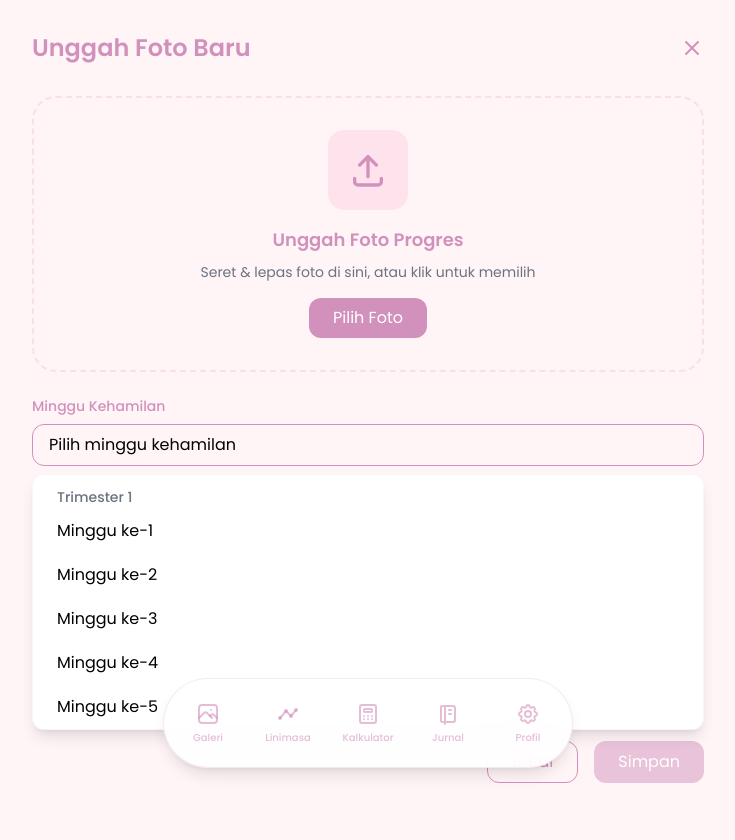
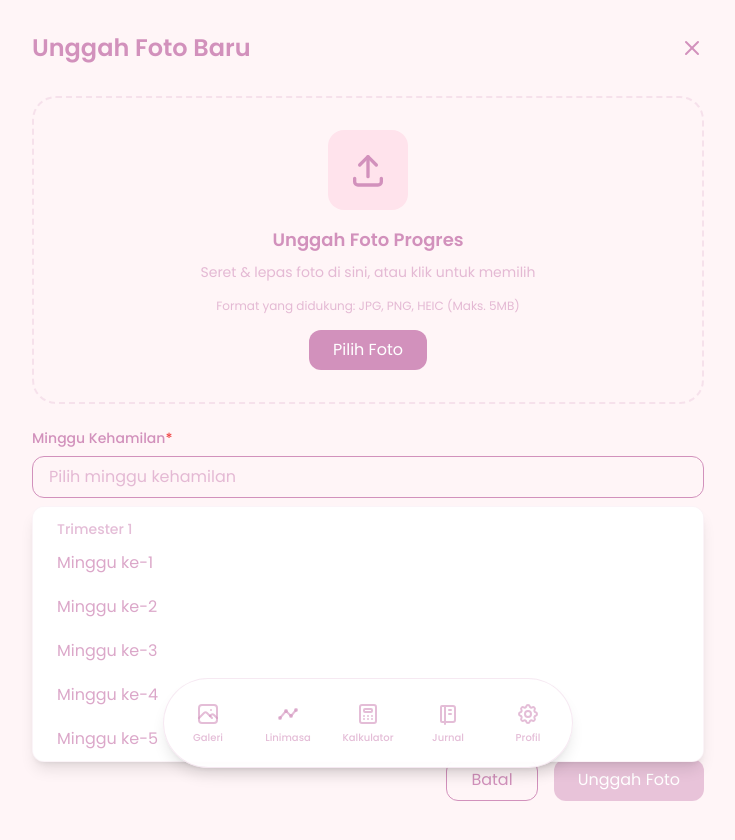
Before and after one commit to Hidayattt24/FE-Velora, a Next.js app: page /main/gallery/upload in a window 1280 px wide. Both pictures are taken after a click on the button "Pilih minggu kehamilan". Shown: the top 840 px of the page, without its empty margins (272-1007 px from the left). Built offline with nearby package versions, Linux system fonts and the light colour scheme.

Commit message:
fix : ui upload page

```diff
--- a/package.json
+++ b/package.json
@@ -15,6 +15,7 @@
     "next": "15.3.4",
     "react": "^19.0.0",
     "react-dom": "^19.0.0",
+    "react-dropzone": "^14.3.8",
     "tailwind-merge": "^3.3.1"
   },
   "devDependencies": {
--- a/src/app/main/gallery/upload/page.tsx
+++ b/src/app/main/gallery/upload/page.tsx
@@ -1,10 +1,14 @@
 "use client";
 
-import { motion } from "framer-motion";
-import { IconUpload, IconX, IconPhoto } from "@tabler/icons-react";
+import { motion, AnimatePresence } from "framer-motion";
+import { IconUpload, IconX, IconPhoto, IconCheck } from "@tabler/icons-react";
 import { useState } from "react";
 import Link from "next/link";
+import { useRouter } from "next/navigation";
 import { cn } from "@/lib/utils";
+
+const MAX_FILE_SIZE = 5 * 1024 * 1024; // 5MB
+const ACCEPTED_TYPES = ['image/jpeg', 'image/png', 'image/heic'];
 
 const weekRanges = [
   { label: "Trimester 1", range: [1, 12] },
@@ -13,14 +17,41 @@ const weekRanges = [
 ];
 
 export default function UploadPage() {
+  const router = useRouter();
   const [dragActive, setDragActive] = useState(false);
   const [preview, setPreview] = useState<string | null>(null);
   const [selectedWeek, setSelectedWeek] = useState<number | null>(null);
   const [showWeekSelector, setShowWeekSelector] = useState(false);
+  const [isLoading, setIsLoading] = useState(false);
+  const [error, setError] = useState<string | null>(null);
+  const [success, setSuccess] = useState(false);
   const [formData, setFormData] = useState({
     title: "",
     notes: "",
+    file: null as File | null,
   });
+
+  const validateFile = (file: File): string | null => {
+    if (!ACCEPTED_TYPES.includes(file.type.toLowerCase())) {
+      return "Format file tidak didukung. Gunakan JPG, PNG, atau HEIC.";
+    }
+    if (file.size > MAX_FILE_SIZE) {
+      return "Ukuran file terlalu besar. Maksimal 5MB.";
+    }
+    return null;
+  };
+
+  const handleFileSelect = (file: File) => {
+    const errorMessage = validateFile(file);
+    if (errorMessage) {
+      setError(errorMessage);
+      return;
+    }
+
+    setError(null);
+    setPreview(URL.createObjectURL(file));
+    setFormData(prev => ({ ...prev, file }));
+  };
 
   const handleDrag = (e: React.DragEvent) => {
     e.preventDefault();
@@ -38,20 +69,40 @@ export default function UploadPage() {
     setDragActive(false);
 
     if (e.dataTransfer.files && e.dataTransfer.files[0]) {
-      const file = e.dataTransfer.files[0];
-      if (file.type.startsWith('image/')) {
-        setPreview(URL.createObjectURL(file));
-      }
+      handleFileSelect(e.dataTransfer.files[0]);
     }
   };
 
   const handleChange = (e: React.ChangeEvent<HTMLInputElement>) => {
     e.preventDefault();
     if (e.target.files && e.target.files[0]) {
-      const file = e.target.files[0];
-      if (file.type.startsWith('image/')) {
-        setPreview(URL.createObjectURL(file));
+      handleFileSelect(e.target.files[0]);
     }
+  };
+
+  const handleSubmit = async (e: React.FormEvent) => {
+    e.preventDefault();
+    if (!formData.file || !selectedWeek || !formData.title.trim()) {
+      setError("Harap lengkapi semua field yang diperlukan");
+      return;
+    }
+
+    setIsLoading(true);
+    setError(null);
+
+    try {
+      // Simulasi upload delay
+      await new Promise(resolve => setTimeout(resolve, 1500));
+      setSuccess(true);
+
+      // Tunggu animasi sukses selesai, lalu navigasi ke gallery
+      setTimeout(() => {
+        router.push('/main/gallery');
+      }, 1000);
+    } catch (err) {
+      setError("Gagal mengunggah foto. Silakan coba lagi.");
+    } finally {
+      setIsLoading(false);
     }
   };
 
@@ -70,6 +121,7 @@ export default function UploadPage() {
           </Link>
         </div>
 
+        <form onSubmit={handleSubmit}>
           <motion.div
             initial={{ opacity: 0, y: 20 }}
             animate={{ opacity: 1, y: 0 }}
@@ -77,11 +129,12 @@ export default function UploadPage() {
           >
             {!preview ? (
               <div
-              className={`border-2 border-dashed rounded-3xl p-8 text-center transition-colors ${
+                className={cn(
+                  "border-2 border-dashed rounded-3xl p-8 text-center transition-colors",
                   dragActive
                     ? "border-[#D291BC] bg-[#FFE3EC]/10"
                     : "border-[#D291BC]/20 hover:border-[#D291BC]/40"
-              }`}
+                )}
                 onDragEnter={handleDrag}
                 onDragLeave={handleDrag}
                 onDragOver={handleDrag}
@@ -93,9 +146,12 @@ export default function UploadPage() {
                 <h3 className="text-lg font-semibold text-[#D291BC] mb-2">
                   Unggah Foto Progres
                 </h3>
-              <p className="text-gray-500 text-sm mb-4">
+                <p className="text-[#D291BC]/60 text-sm mb-4">
                   Seret & lepas foto di sini, atau klik untuk memilih
                 </p>
+                <div className="text-xs text-[#D291BC]/60 mb-4">
+                  Format yang didukung: JPG, PNG, HEIC (Maks. 5MB)
+                </div>
                 <input
                   type="file"
                   id="file-upload"
@@ -111,15 +167,19 @@ export default function UploadPage() {
                 </label>
               </div>
             ) : (
-            <div className="relative rounded-3xl overflow-hidden">
+              <div className="relative rounded-3xl overflow-hidden group">
                 <img
                   src={preview}
                   alt="Preview"
                   className="w-full h-96 object-cover"
                 />
-              <div className="absolute inset-0 bg-black/40 flex items-center justify-center opacity-0 hover:opacity-100 transition-opacity">
+                <div className="absolute inset-0 bg-black/40 flex items-center justify-center opacity-0 group-hover:opacity-100 transition-opacity">
                   <button
-                  onClick={() => setPreview(null)}
+                    type="button"
+                    onClick={() => {
+                      setPreview(null);
+                      setFormData(prev => ({ ...prev, file: null }));
+                    }}
                     className="bg-white/20 backdrop-blur-sm text-white p-2 rounded-full hover:bg-white/30 transition-colors"
                   >
                     <IconX className="w-6 h-6" />
@@ -128,18 +188,39 @@ export default function UploadPage() {
               </div>
             )}
 
+            <AnimatePresence>
+              {error && (
+                <motion.div
+                  initial={{ opacity: 0, y: -10 }}
+                  animate={{ opacity: 1, y: 0 }}
+                  exit={{ opacity: 0, y: -10 }}
+                  className="flex items-center gap-2 text-red-500 bg-red-50 p-3 rounded-xl"
+                >
+                  <IconX className="w-5 h-5 flex-shrink-0" />
+                  <p className="text-sm">{error}</p>
+                </motion.div>
+              )}
+            </AnimatePresence>
+
             <div className="space-y-4">
               <div className="relative">
                 <label className="block text-sm font-medium text-[#D291BC] mb-2">
-                Minggu Kehamilan
+                  Minggu Kehamilan<span className="text-red-500">*</span>
                 </label>
                 <button
+                  type="button"
                   onClick={() => setShowWeekSelector(!showWeekSelector)}
-                className="w-full px-4 py-2 rounded-xl border border-[#D291BC]/20 focus:outline-none focus:border-[#D291BC] transition-colors text-left"
+                  className={cn(
+                    "w-full px-4 py-2 rounded-xl border focus:outline-none transition-colors text-left",
+                    selectedWeek
+                      ? "border-[#D291BC] bg-[#FFE3EC]/10 text-[#D291BC]"
+                      : "border-[#D291BC]/20 focus:border-[#D291BC] text-[#D291BC]/60"
+                  )}
                 >
                   {selectedWeek ? `Minggu ke-${selectedWeek}` : "Pilih minggu kehamilan"}
                 </button>
 
+                <AnimatePresence>
                   {showWeekSelector && (
                     <motion.div
                       initial={{ opacity: 0, y: 10 }}
@@ -149,7 +230,7 @@ export default function UploadPage() {
                     >
                       {weekRanges.map((trimester, index) => (
                         <div key={index} className="space-y-1">
-                      <div className="px-3 text-sm font-medium text-gray-500">
+                          <div className="px-3 text-sm font-medium text-[#D291BC]/60">
                             {trimester.label}
                           </div>
                           {Array.from(
@@ -157,6 +238,7 @@ export default function UploadPage() {
                             (_, i) => trimester.range[0] + i
                           ).map((week) => (
                             <button
+                              type="button"
                               key={week}
                               onClick={() => {
                                 setSelectedWeek(week);
@@ -168,7 +250,9 @@ export default function UploadPage() {
                               }}
                               className={cn(
                                 "w-full text-left px-3 py-2 rounded-lg transition-colors",
-                            selectedWeek === week ? "bg-[#FFE3EC] text-[#D291BC]" : "hover:bg-[#FFE3EC]/50"
+                                selectedWeek === week
+                                  ? "bg-[#FFE3EC] text-[#D291BC]"
+                                  : "hover:bg-[#FFE3EC]/50 text-[#D291BC]/80"
                               )}
                             >
                               Minggu ke-{week}
@@ -178,20 +262,27 @@ export default function UploadPage() {
                       ))}
                     </motion.div>
                   )}
+                </AnimatePresence>
               </div>
 
               <div>
                 <label className="block text-sm font-medium text-[#D291BC] mb-2">
-                Judul Foto
+                  Judul Foto<span className="text-red-500">*</span>
                 </label>
                 <input
                   type="text"
                   value={formData.title}
                   onChange={(e) => setFormData(prev => ({ ...prev, title: e.target.value }))}
-                className="w-full px-4 py-2 rounded-xl border border-[#D291BC]/20 focus:outline-none focus:border-[#D291BC] transition-colors"
+                  className={cn(
+                    "w-full px-4 py-2 rounded-xl border focus:outline-none transition-colors",
+                    formData.title
+                      ? "border-[#D291BC] bg-[#FFE3EC]/10 text-[#D291BC]"
+                      : "border-[#D291BC]/20 focus:border-[#D291BC] text-[#D291BC]/60"
+                  )}
                   placeholder="Contoh: Minggu ke-24"
                 />
               </div>
+
               <div>
                 <label className="block text-sm font-medium text-[#D291BC] mb-2">
                   Catatan (Opsional)
@@ -199,14 +290,18 @@ export default function UploadPage() {
                 <textarea
                   value={formData.notes}
                   onChange={(e) => setFormData(prev => ({ ...prev, notes: e.target.value }))}
-                className="w-full px-4 py-2 rounded-xl border border-[#D291BC]/20 focus:outline-none focus:border-[#D291BC] transition-colors"
-                rows={4}
+                  className={cn(
+                    "w-full px-4 py-2 rounded-xl border focus:outline-none transition-colors min-h-[100px]",
+                    formData.notes
+                      ? "border-[#D291BC] bg-[#FFE3EC]/10 text-[#D291BC]"
+                      : "border-[#D291BC]/20 focus:border-[#D291BC] text-[#D291BC]/60"
+                  )}
                   placeholder="Tambahkan catatan tentang foto ini..."
                 />
               </div>
             </div>
 
-          <div className="flex justify-end space-x-4">
+            <div className="flex justify-end gap-4">
               <Link
                 href="/main/gallery"
                 className="px-6 py-2 rounded-xl border border-[#D291BC] text-[#D291BC] hover:bg-[#FFE3EC]/10 transition-colors"
@@ -214,18 +309,33 @@ export default function UploadPage() {
                 Batal
               </Link>
               <button
+                type="submit"
+                disabled={isLoading || !formData.file || !selectedWeek || !formData.title.trim()}
                 className={cn(
-                "px-6 py-2 rounded-xl transition-colors",
-                preview && selectedWeek
-                  ? "bg-[#D291BC] text-white hover:bg-[#c17ba6]"
-                  : "bg-[#D291BC]/50 text-white cursor-not-allowed"
+                  "px-6 py-2 rounded-xl text-white transition-colors relative",
+                  isLoading
+                    ? "bg-[#D291BC]/70"
+                    : success
+                    ? "bg-green-500"
+                    : "bg-[#D291BC] hover:bg-[#c17ba6]",
+                  "disabled:bg-[#D291BC]/50 disabled:cursor-not-allowed"
                 )}
-              disabled={!preview || !selectedWeek}
               >
-              Simpan
+                <span className={cn("transition-opacity", isLoading && "opacity-0")}>
+                  {success ? "Berhasil!" : "Unggah Foto"}
+                </span>
+                {isLoading && (
+                  <div className="absolute inset-0 flex items-center justify-center">
+                    <div className="w-5 h-5 border-2 border-white border-t-transparent rounded-full animate-spin" />
+                  </div>
+                )}
+                {success && (
+                  <IconCheck className="w-5 h-5 absolute top-1/2 left-1/2 -translate-x-1/2 -translate-y-1/2" />
+                )}
               </button>
             </div>
           </motion.div>
+        </form>
       </div>
     </div>
   );
```
Also changed, not shown: 1 other file (tests, documents, lock files or other folders). Lines whose indentation alone changed are shown as unchanged.
